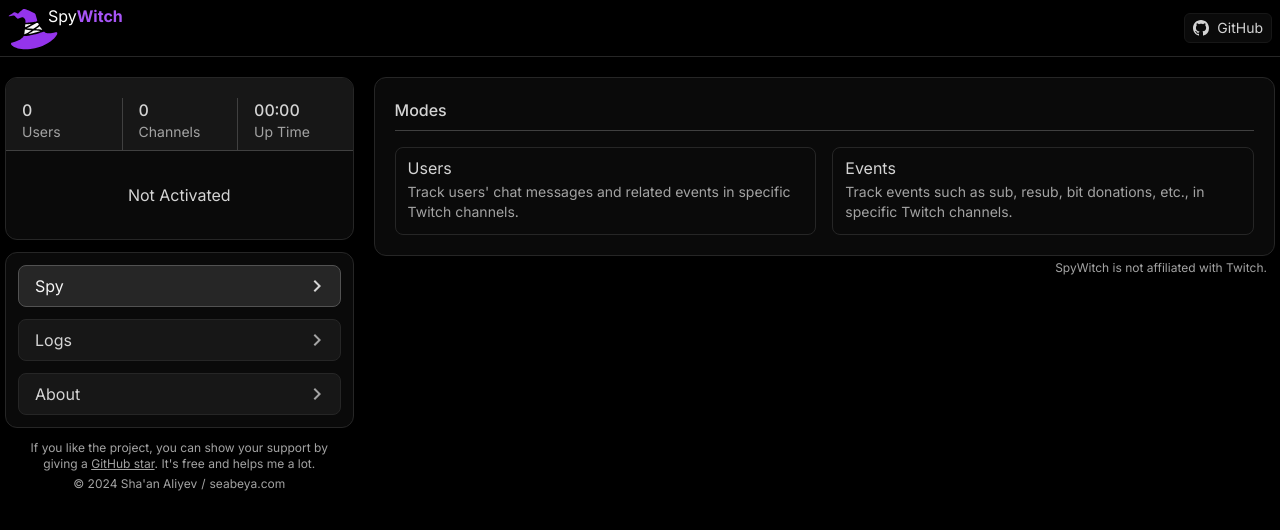
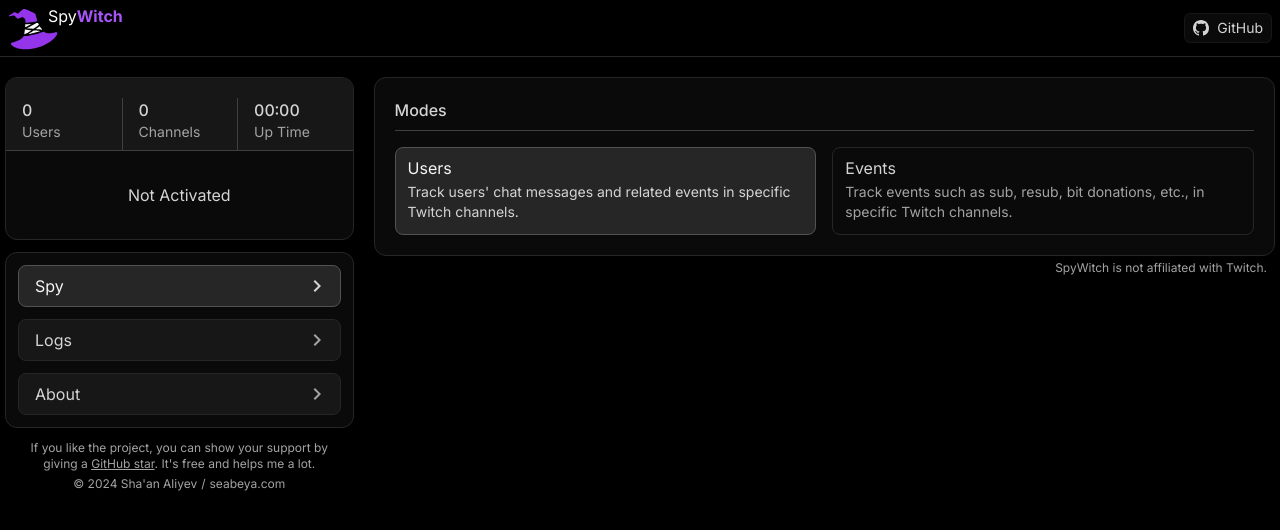
Before and after one commit to seabeya/spywitch, a Next.js app: page / in a window 1280 px wide. Shown: the top 530 px of the page. Built offline with nearby package versions, Linux system fonts and the light colour scheme.

Commit message:
Add global state `useModeStore`

```diff
--- a/package.json
+++ b/package.json
@@ -12,7 +12,8 @@
     "clsx": "^2.1.0",
     "next": "14.2.0",
     "react": "^18",
-    "react-dom": "^18"
+    "react-dom": "^18",
+    "zustand": "^4.5.2"
   },
   "devDependencies": {
     "@types/node": "^20",
--- a/src/components/ModeBtn.tsx
+++ b/src/components/ModeBtn.tsx
@@ -1,12 +1,22 @@
+'use client';
+
 import clsx from 'clsx';
 
+import { Mode } from '@/types';
+import { useModeStore } from '@/store';
+
 type ModeBtnProps = {
-  label: string;
+  label: Mode;
   desc: string;
 };
 
 export default function ModeBtn({ label, desc }: ModeBtnProps) {
-  const isActive = false;
+  const Mode = useModeStore((state) => state.mode);
+  const isActive = label === Mode;
+
+  const handleClick = () => {
+    useModeStore.setState({ mode: label });
+  };
 
   return (
     <button
@@ -16,6 +26,7 @@ export default function ModeBtn({ label, desc }: ModeBtnProps) {
           '!border-brdr-active !bg-neutral-800': isActive,
         },
       )}
+      onClick={handleClick}
     >
       <span
         className={clsx('text-sm text-txt-low xl:text-base', {
--- a/src/components/sections/Modes.tsx
+++ b/src/components/sections/Modes.tsx
@@ -1,7 +1,14 @@
 import SectionArea from '@/components/shared/SectionArea';
 import ModeBtn from '@/components/ModeBtn';
 
-export const modes = [
+import { Mode } from '@/types';
+
+type Modes = {
+  name: Mode;
+  desc: string;
+}[];
+
+export const modes: Modes = [
   {
     name: 'Users',
     desc: "Track users' chat messages and related events in specific Twitch channels.",
--- /dev/null
+++ b/src/store.ts
@@ -0,0 +1,11 @@
+import { create } from 'zustand';
+
+import { Mode } from '@/types';
+
+type useMode = {
+  mode: Mode;
+};
+
+export const useModeStore = create<useMode>()(() => ({
+  mode: 'Users',
+}));
--- /dev/null
+++ b/src/types.ts
@@ -0,0 +1 @@
+export type Mode = 'Users' | 'Events';
```
Also changed, not shown: 1 other file (tests, documents, lock files or other folders).
